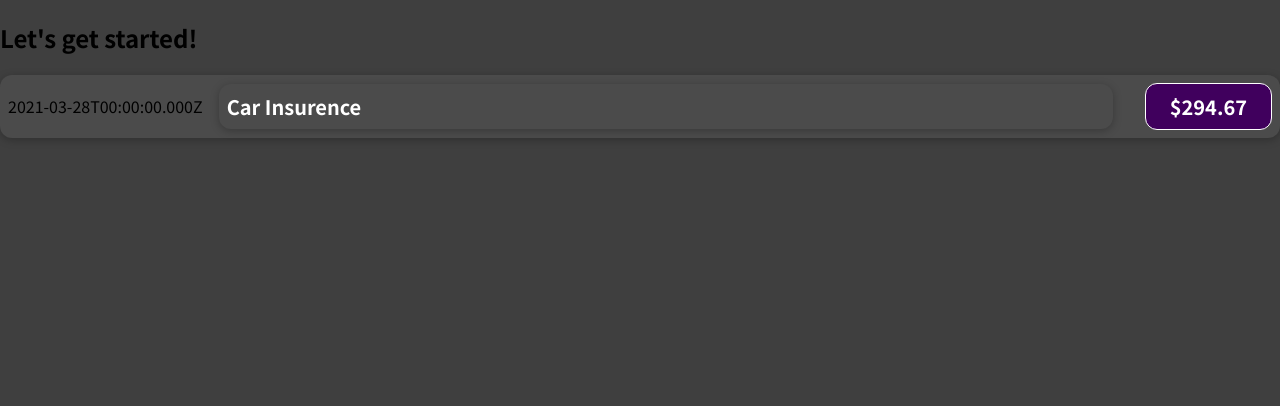
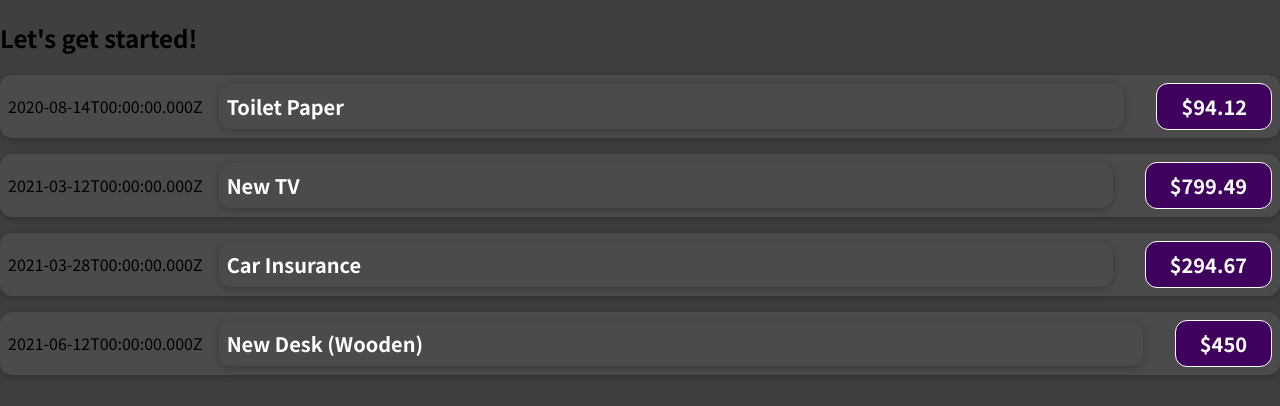
Before and after one commit to christerforsgren91/react-expense-list, a React (Create React App) app: page / in a window 1280 px wide. Shown: the top 406 px of the page. Built offline with nearby package versions, Linux system fonts and the light colour scheme.

Commit message:
Add key values, and sending props

```diff
--- a/src/App.js
+++ b/src/App.js
@@ -1,10 +1,51 @@
 import ExpenseItem from './components/ExpenseItem';
 
 function App() {
+  const expenses = [
+    {
+      id: 'e1',
+      title: 'Toilet Paper',
+      amount: 94.12,
+      date: new Date(2020, 7, 14),
+    },
+    { id: 'e2', title: 'New TV', amount: 799.49, date: new Date(2021, 2, 12) },
+    {
+      id: 'e3',
+      title: 'Car Insurance',
+      amount: 294.67,
+      date: new Date(2021, 2, 28),
+    },
+    {
+      id: 'e4',
+      title: 'New Desk (Wooden)',
+      amount: 450,
+      date: new Date(2021, 5, 12),
+    },
+  ];
+
   return (
     <div>
       <h2>Let's get started!</h2>
-      <ExpenseItem></ExpenseItem>
+      <ExpenseItem
+        title={expenses[0].title}
+        amount={expenses[0].amount}
+        date={expenses[0].date}
+      ></ExpenseItem>
+      <ExpenseItem
+        title={expenses[1].title}
+        amount={expenses[1].amount}
+        date={expenses[1].date}
+      ></ExpenseItem>
+      <ExpenseItem
+        title={expenses[2].title}
+        amount={expenses[2].amount}
+        date={expenses[2].date}
+      ></ExpenseItem>
+      <ExpenseItem
+        title={expenses[3].title}
+        amount={expenses[3].amount}
+        date={expenses[3].date}
+      ></ExpenseItem>
     </div>
   );
 }
--- a/src/components/ExpenseItem.jsx
+++ b/src/components/ExpenseItem.jsx
@@ -1,16 +1,12 @@
 import './ExpenseItem.css';
 
-function ExpenseItem() {
-  const expenseDate = new Date(2021, 2, 28);
-  const exspenseTitle = 'Car Insurence';
-  const expenseAmount = 294.67;
-
+function ExpenseItem(props) {
   return (
     <div className="expense-item">
-      <div>{expenseDate.toISOString()}</div>
+      <div>{props.date.toISOString()}</div>
       <div className="expense-item__description">
-        <h2 className="expense-item h2" >{exspenseTitle}</h2>
-        <div className="expense-item__price">${expenseAmount}</div>
+        <h2 className="expense-item h2">{props.title}</h2>
+        <div className="expense-item__price">${props.amount}</div>
       </div>
     </div>
   );
```
